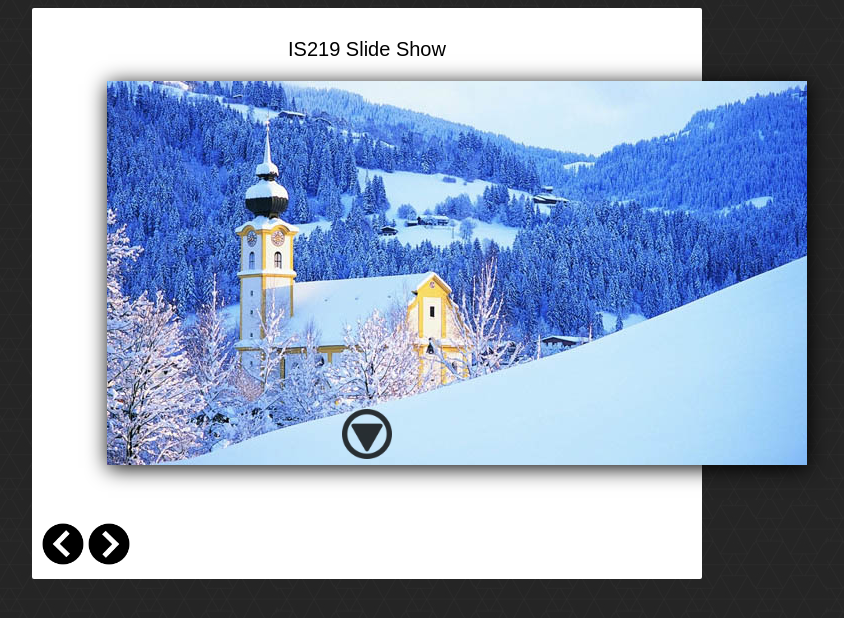
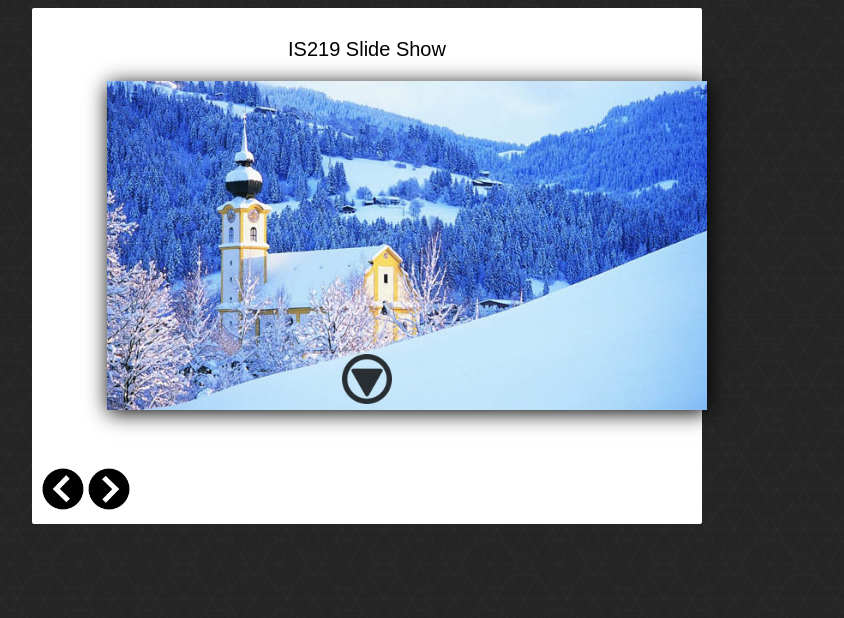
Before and after one commit to katy-400/is219-p2, a PHP site: page /index.html in a window 1280 px wide. Shown: the top 618 px of the page, without its empty margins (273-1117 px from the left). Run offline with PHP 8.4, Linux system fonts and the light colour scheme; grey boxes labelled with a size stand in for pictures from a placeholder-image service; some libraries are stand-ins or nearby versions.

Commit message:
fixed width of thumbnail again

```diff
--- a/css/style.css
+++ b/css/style.css
@@ -38,6 +38,8 @@ body {
 .thumbnail {
 	position: relative;
 	box-shadow: 1px 3px 20px 0px;
+	width: 600px;
+
 }
 
 
```
